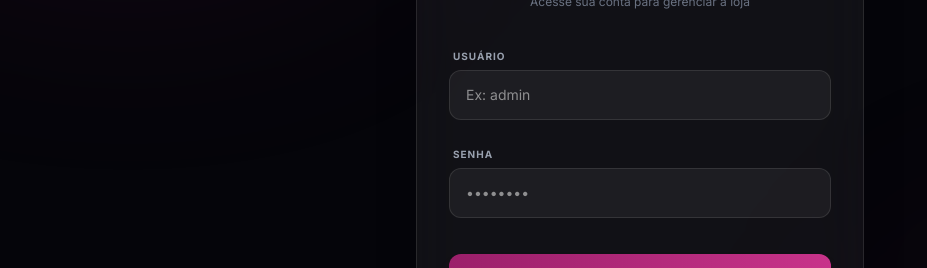
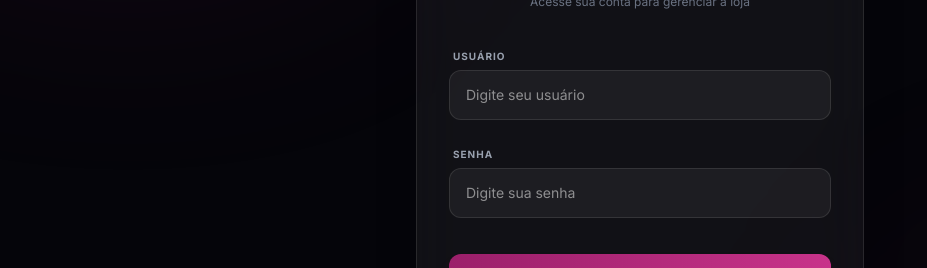
Before and after one commit to gilianesoliveira/bonyta-modas, a Next.js app: page /login in a window 1280 px wide. Shown: the part 294-562 px from the top of the page, without its empty margins (0-927 px from the left). Built offline with nearby package versions, Linux system fonts and the light colour scheme.

Commit message:
Add files via upload

```diff
--- a/app/login/page.tsx
+++ b/app/login/page.tsx
@@ -38,7 +38,7 @@ export default function LoginPage() {
                 name="usuario"
                 required
                 type="text"
-                placeholder="Ex: admin"
+                placeholder="Digite seu usuário"
                 className="w-full bg-white/5 border border-white/10 rounded-xl px-4 py-3.5 text-sm text-white outline-none focus:border-[#c8338a] focus:bg-white/10 transition-all mt-1"
               />
             </div>
@@ -49,7 +49,7 @@ export default function LoginPage() {
                 name="senha"
                 required
                 type="password"
-                placeholder="••••••••"
+                placeholder="Digite sua senha"
                 className="w-full bg-white/5 border border-white/10 rounded-xl px-4 py-3.5 text-sm text-white outline-none focus:border-[#c8338a] focus:bg-white/10 transition-all mt-1"
               />
             </div>
```
